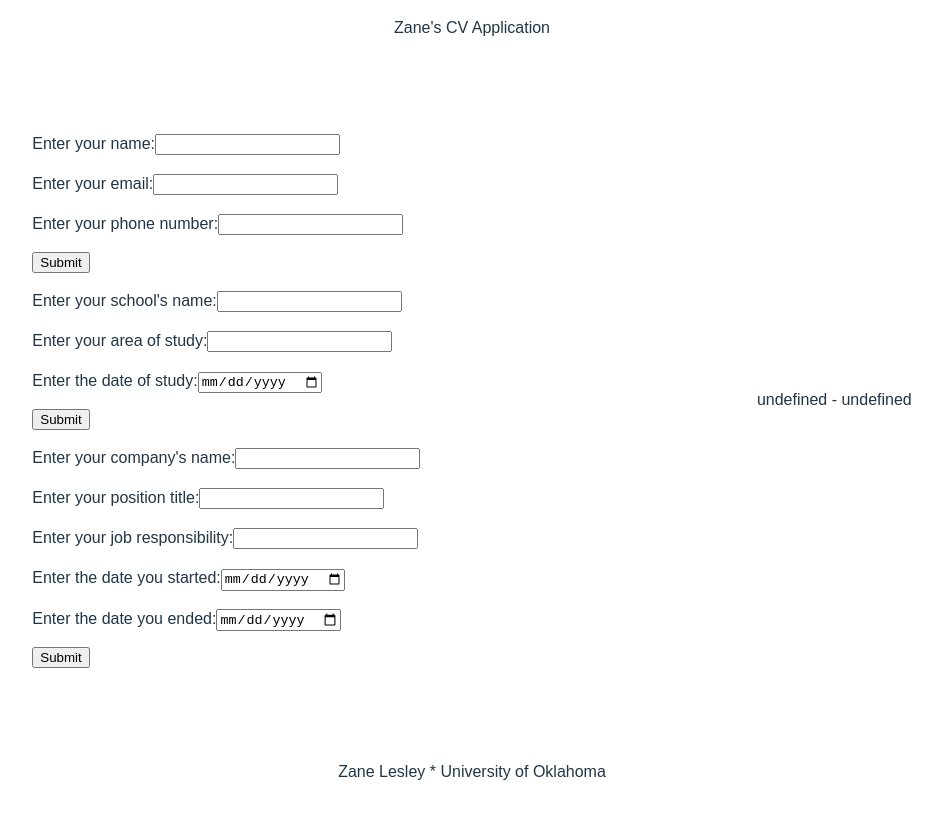
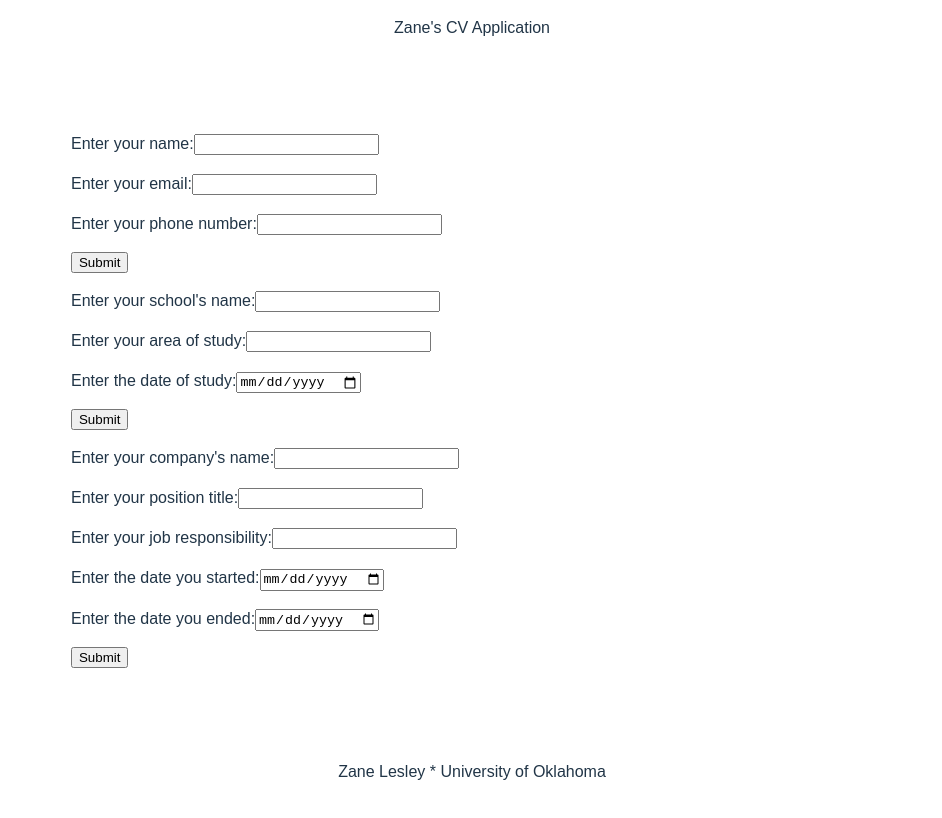
Before and after one commit to ZaneLesley/cv-application, a React (Vite) app: page / in a window 1280 px wide. Shown: the top 818 px of the page, without its empty margins (168-1110 px from the left). Built offline with nearby package versions, Linux system fonts and the light colour scheme; the HTML template or start-up script is replaced by a standard one.

Commit message:
fix(bug): Fixed 'undefined - undefined' showing if the `dateStarted` and `dateEnded` didn't exist

```diff
--- a/src/App.jsx
+++ b/src/App.jsx
@@ -23,8 +23,8 @@ function App() {
                 </div>
                 <div className="container">
                     <PersonalDiv{...personal}/>
+                    <EducationDiv{...education} />
                     <ExperienceDiv {...experience} />
-                    <EducationDiv{...education} />
                 </div>
             </div>
             <div className="footer">Zane Lesley * University of Oklahoma</div>
--- a/src/components/ExperienceDiv.jsx
+++ b/src/components/ExperienceDiv.jsx
@@ -6,7 +6,7 @@ function ExperienceDiv({companyName, positionTitle, jobResponsibility, dateStart
             <div>{companyName}</div>
             <div>{positionTitle}</div>
             <div>{jobResponsibility}</div>
-            <div>{`${dateStarted} - ${dateEnded}`}</div>
+            <div>{dateStarted && dateEnded ? `${dateStarted} - ${dateEnded}` : ''}</div>
         </div>
     );
 }
```
